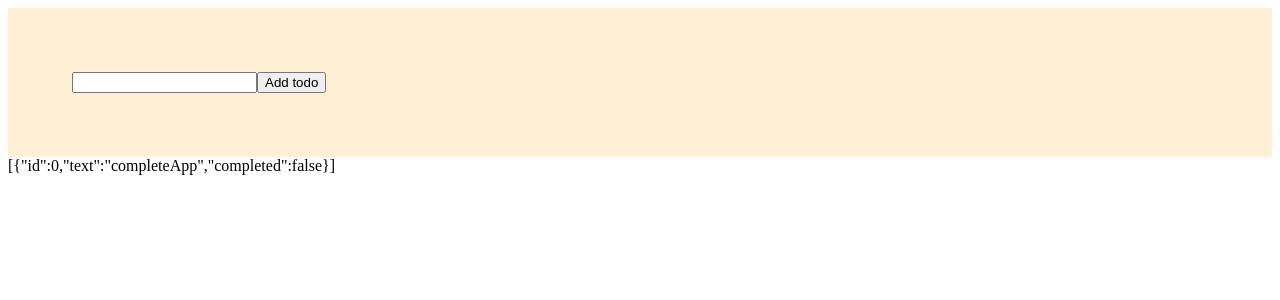
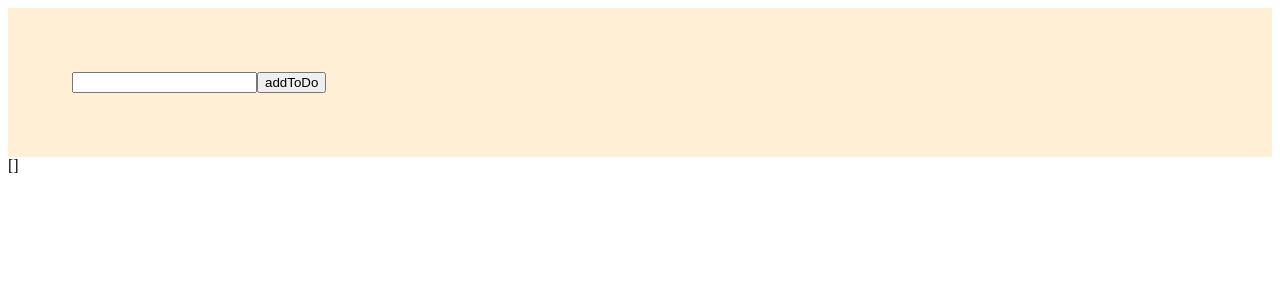
Before and after one commit to sharathvignesh/immer-talk, a React (Vite) app: page / in a window 1280 px wide. Shown: the top 300 px of the page. Built offline with nearby package versions, Linux system fonts and the light colour scheme.

Commit message:
basic setup done.

```diff
--- a/src/App.js
+++ b/src/App.js
@@ -1,13 +1,33 @@
 import React from "react";
+import { connect } from "react-redux";
+
 import Form from "./components/Form";
 import TodoList from "./components/TodoList";
-const App = () => {
+import { toDoActions } from "./actions/";
+
+const App = props => {
+  const addToDo = item => {
+    const { addToDo } = props;
+    addToDo(item);
+  };
+
   return (
     <>
-      <Form />
-      <TodoList />
+      <Form addToDo={addToDo} />
+      <TodoList items={props.todos} />
     </>
   );
 };
 
-export default App;
+const mapStoreToProps = store => ({
+  todos: store.todos
+});
+
+const mapActionsToProps = dispatch => ({
+  addToDo: actionItem => dispatch(toDoActions.addTodo(actionItem))
+});
+
+export default connect(
+  mapStoreToProps,
+  mapActionsToProps
+)(App);
--- a/src/components/Form.js
+++ b/src/components/Form.js
@@ -6,22 +6,22 @@ const Wrapper = styled.section`
   background: papayawhip;
 `;
 
-const Form = () => {
+const Form = ({ addToDo }) => {
   const [inputValue, setInputValue] = useState("");
 
   const handleSubmit = () => {
-    alert(inputValue);
+    addToDo(inputValue);
+    setInputValue("");
   };
+
   return (
     <Wrapper>
-      <form onSubmit={handleSubmit}>
-        <input
-          type="text"
-          value={inputValue}
-          onChange={e => setInputValue(e.target.value)}
-        />
-        <input type="submit" value="Add todo" />
-      </form>
+      <input
+        type="text"
+        value={inputValue}
+        onChange={e => setInputValue(e.target.value)}
+      />
+      <button onClick={handleSubmit}>addToDo</button>
     </Wrapper>
   );
 };
--- a/src/components/TodoList.js
+++ b/src/components/TodoList.js
@@ -1,25 +1,5 @@
 import React from "react";
-import { connect } from "react-redux";
-import { toDoActions } from "../actions/";
-class TodoList extends React.Component {
-  componentDidMount() {
-    this.props.addToDo("completeApp");
-  }
 
-  render() {
-    return <div>{JSON.stringify(this.props.todos)}</div>;
-  }
-}
+const TodoList = ({ items }) => <div>{JSON.stringify(items)}</div>;
 
-const mapStoreToProps = store => ({
-  todos: store.todos
-});
-
-const mapActionsToProps = dispatch => ({
-  addToDo: actionItem => dispatch(toDoActions.addTodo(actionItem))
-});
-
-export default connect(
-  mapStoreToProps,
-  mapActionsToProps
-)(TodoList);
+export default TodoList;
```
